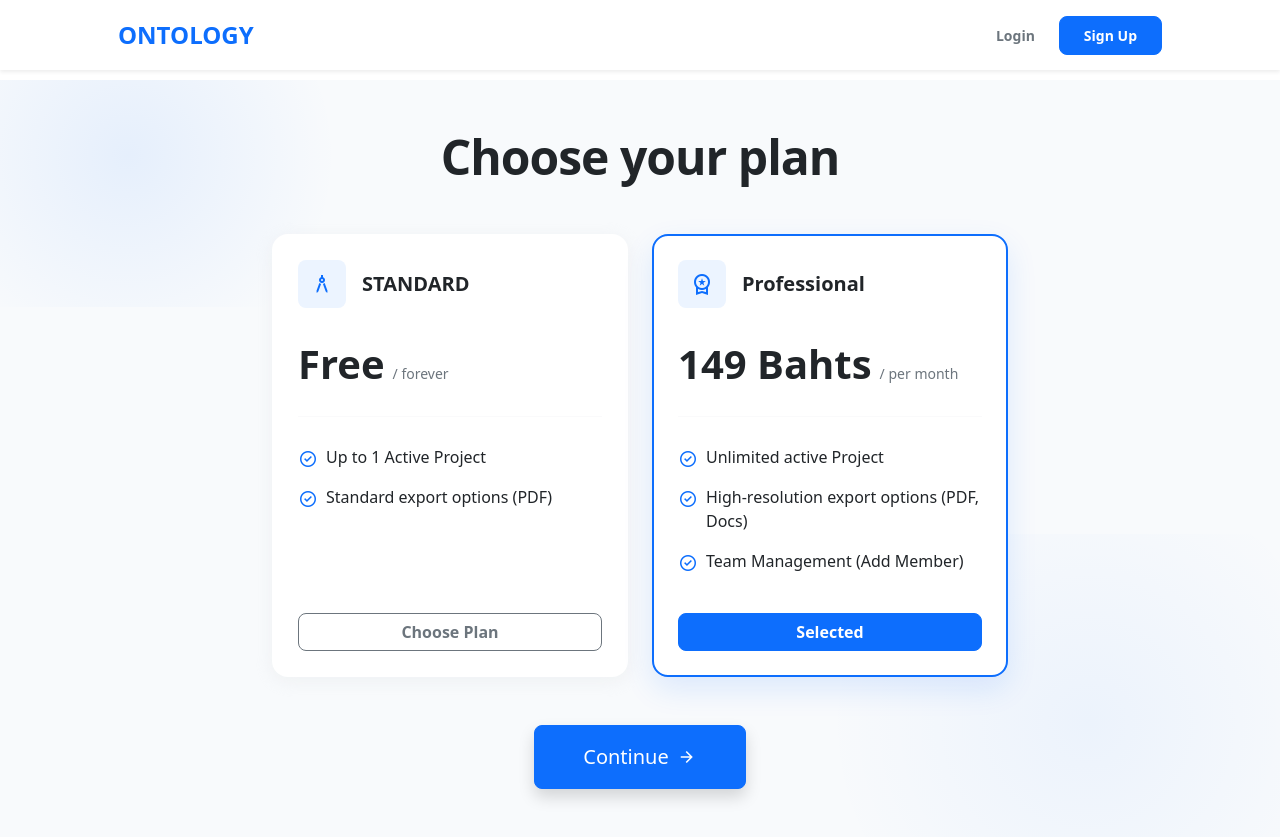
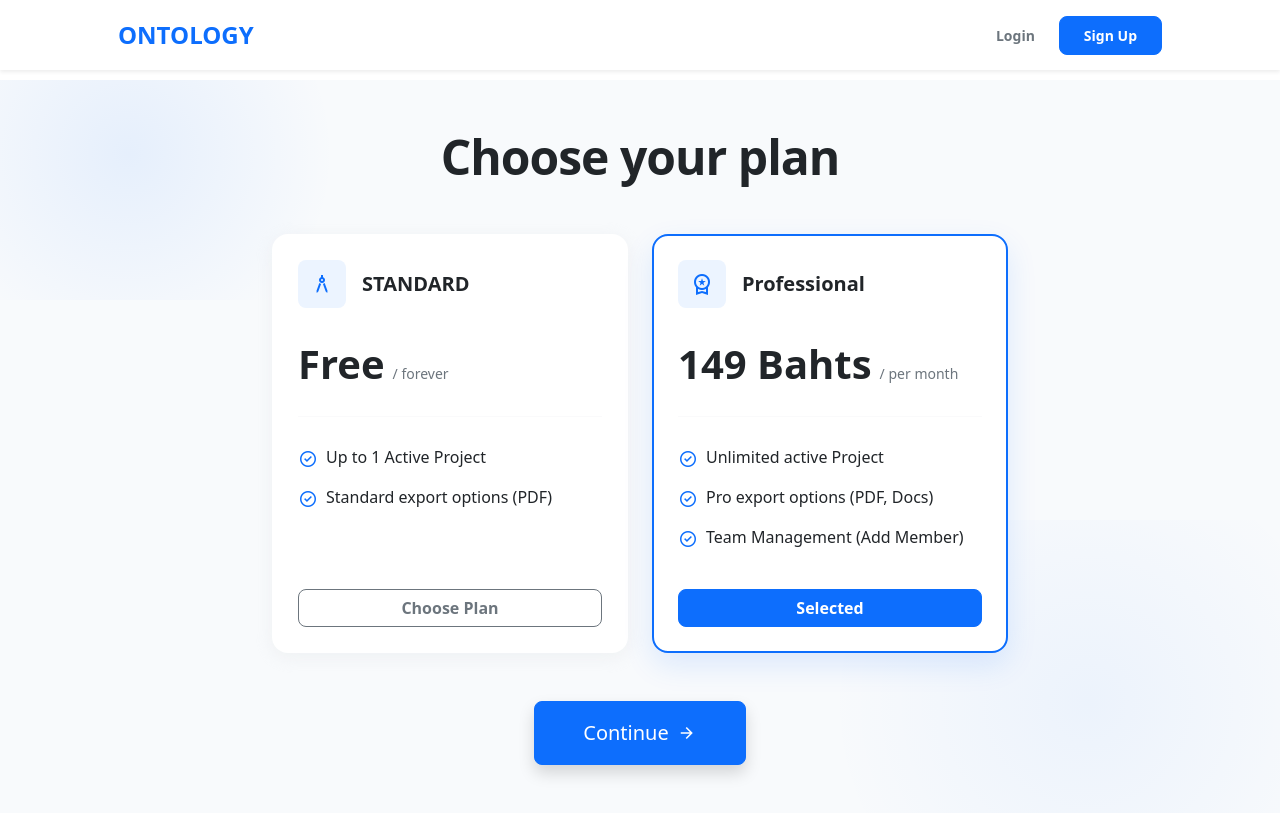
Before and after one commit to nerss18th/Ontology_Final_Project-master, an Angular app: page /promotion in a window 1280 px wide. After the commit the page ends 813 px from the top, so only its background shows below. Built offline with nearby package versions, Linux system fonts and the light colour scheme.

Commit message:
Update promotion plan details

```diff
--- a/src/app/page/promotion/promotion.ts
+++ b/src/app/page/promotion/promotion.ts
@@ -43,7 +43,7 @@ export class Promotion {
       description: '',
       features: [
         'Unlimited active Project',
-        'High-resolution export options (PDF, Docs)',
+        'Pro export options (PDF, Docs)',
         'Team Management (Add Member)'
       ],
       isPopular: false,
```
